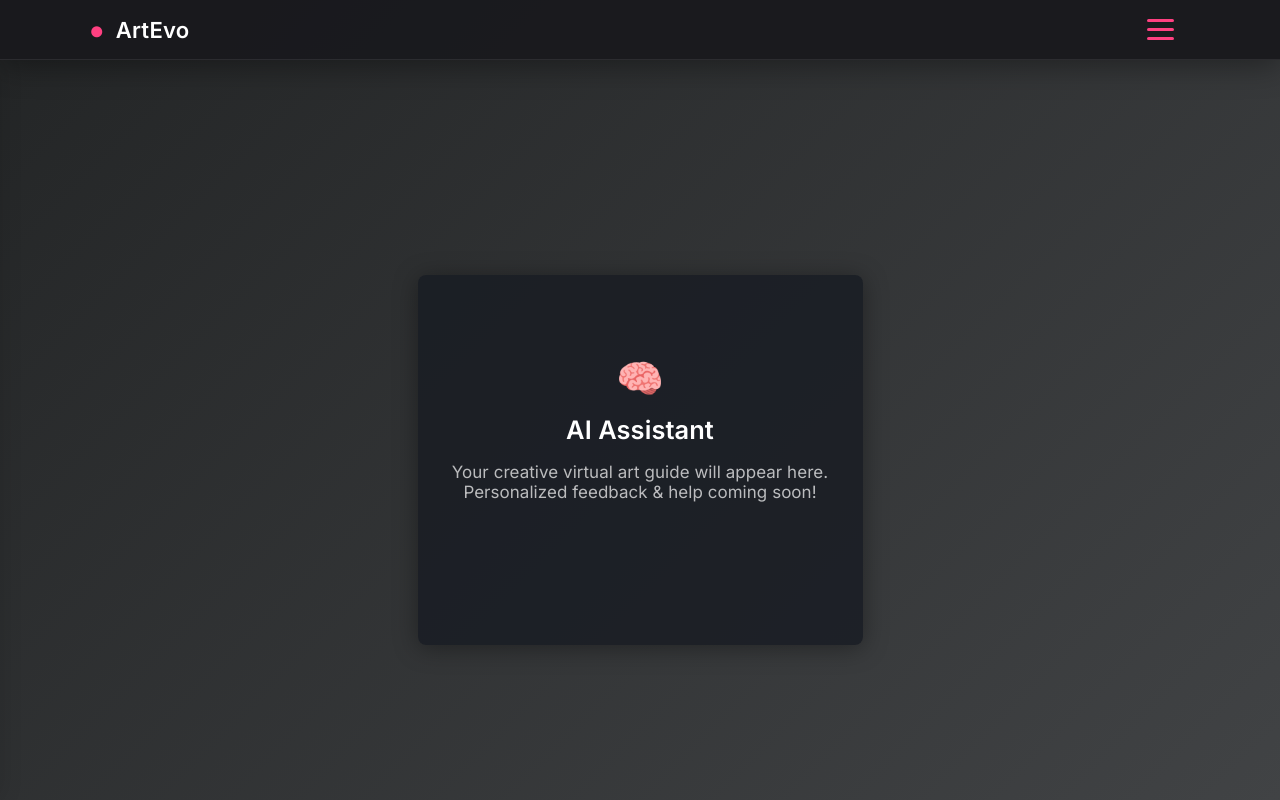
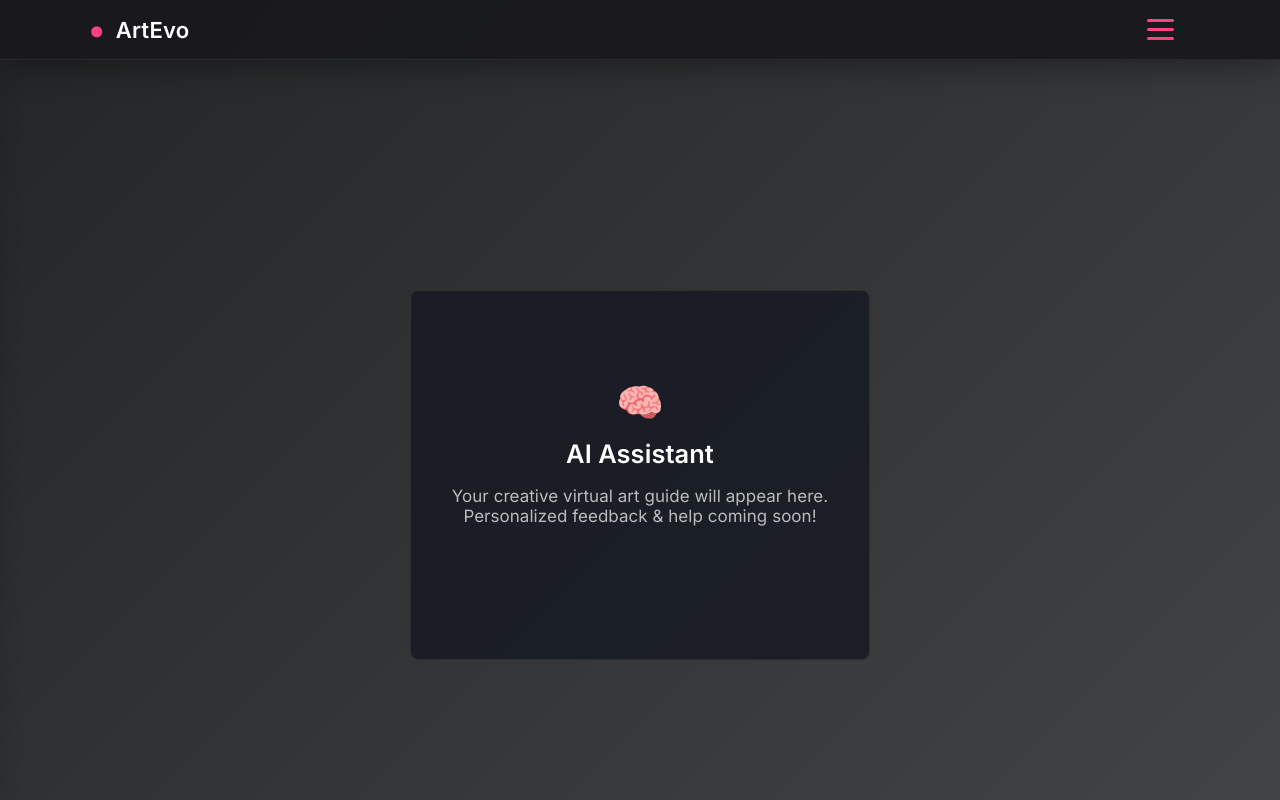
Before and after one commit to Workflow-Manager-admin/artevo-27296-d3d4b61d, a React (Create React App) app in the folder artevo_frontend/: page /ai-assistant in a window 1280 px wide. Built offline with nearby package versions, Linux system fonts and the light colour scheme.

Commit message:
Auto-commit: Changes as of 2025-05-29T10:40:02.751005+00:00

```diff
--- a/artevo_frontend/src/App.css
+++ b/artevo_frontend/src/App.css
@@ -157,20 +157,22 @@ body {
 }
 
 .center-box {
-  min-width: 320px;
-  max-width: 445px;
-  width: 95vw;
+  min-width: 330px;
+  max-width: 460px;
+  width: 96vw;
   min-height: 370px;
-  margin: 0 auto;
-  padding: 42px 2.3vw 40px 2.3vw;
+  margin: var(--white-space) auto 0 auto;
+  padding: 50px 2.4vw 48px 2.4vw;
   border-radius: var(--radius);
-  background: rgba(25, 28, 36, 0.83);
-  box-shadow: 0 3px 24px 0 rgba(0,0,0,0.36);
+  background: rgba(25, 28, 36, 0.93);
+  border: 1.5px solid var(--border-color);
+  box-shadow: none;
   text-align: center;
   display: flex;
   flex-direction: column;
   align-items: center;
-  gap: 23px;
+  gap: 24px;
+  font-family: var(--font-family);
 }
 
 .subtitle {
```
Also changed, not shown: 2 other files (tests, documents, lock files or other folders).
